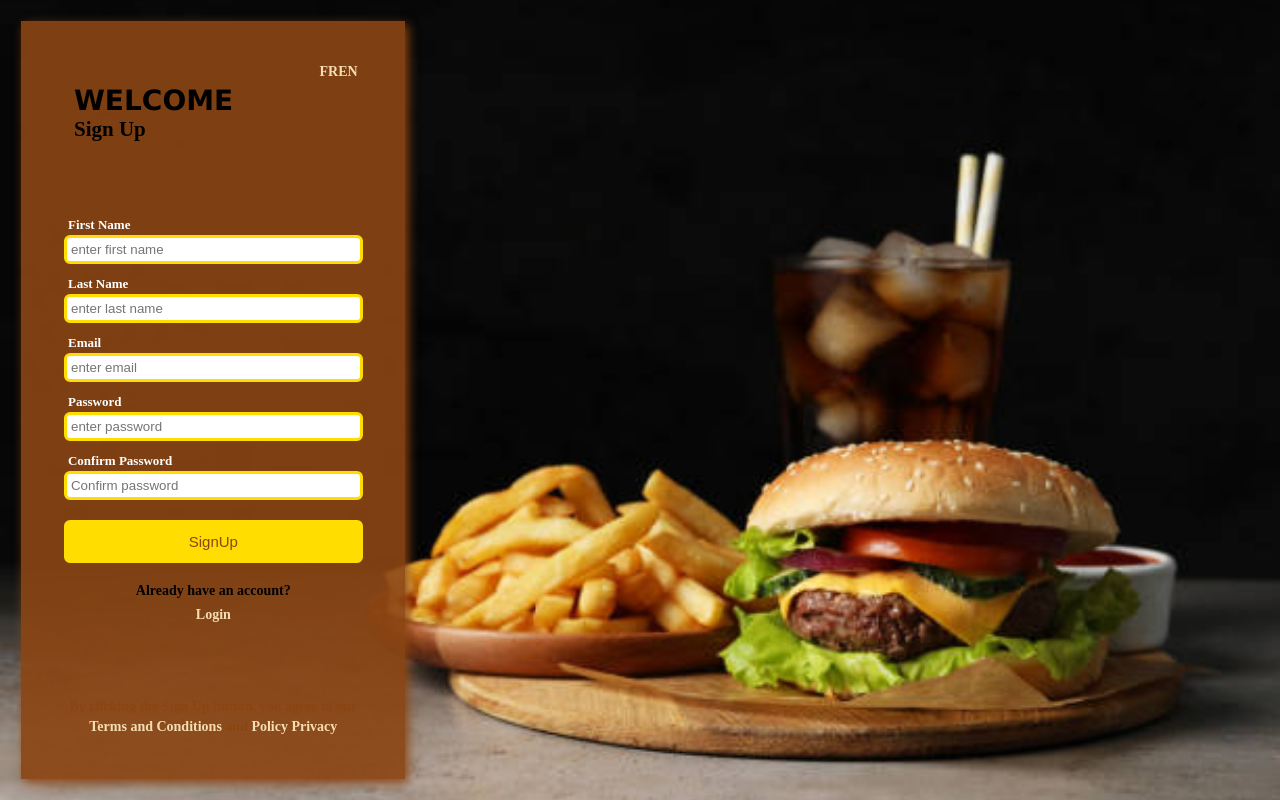
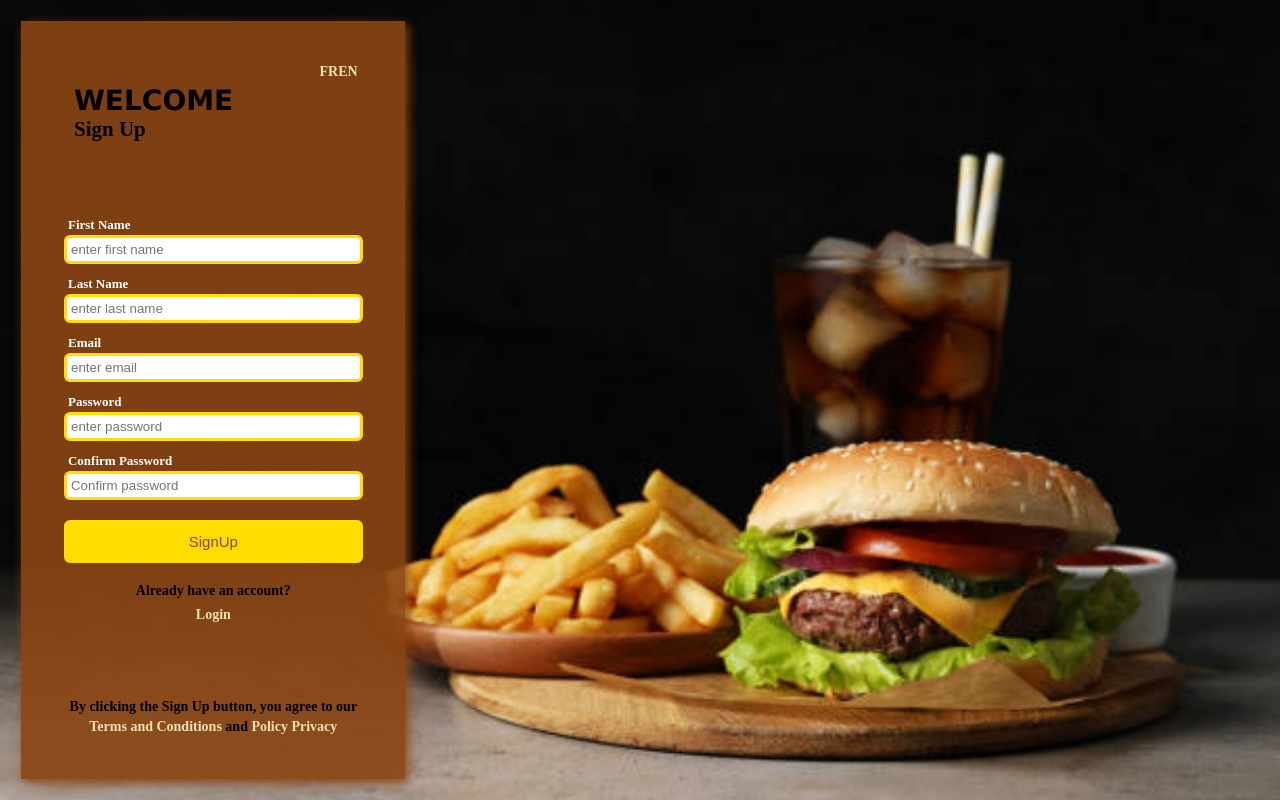
Before and after one commit to Gkevin25/Final-Exam-project, a PHP site: page /tt/SignUp.html in a window 1280 px wide. Run offline with PHP 8.4, Linux system fonts and the light colour scheme.

Commit message:
SignUp page updated

```diff
--- a/css/SignUp.css
+++ b/css/SignUp.css
@@ -156,7 +156,7 @@ button:hover {
     background-color: rgb(180, 126, 10);
 }
 
-/* Hover effects for both input and button elements */
+/* Hover effects for both input and button elements   */
 input:hover, button:hover {
     box-shadow: 2px 2px 4px rgba(0, 0, 0, 0.2);
 }
@@ -178,6 +178,7 @@ label{
 }
 /*Styles for small elements*/
 small {
+	color: var(--text-color);
     font-size: 14px;
     font-weight: bold;
 	text-align: center;
```
Also changed, not shown: SignUp.html (indentation only).
